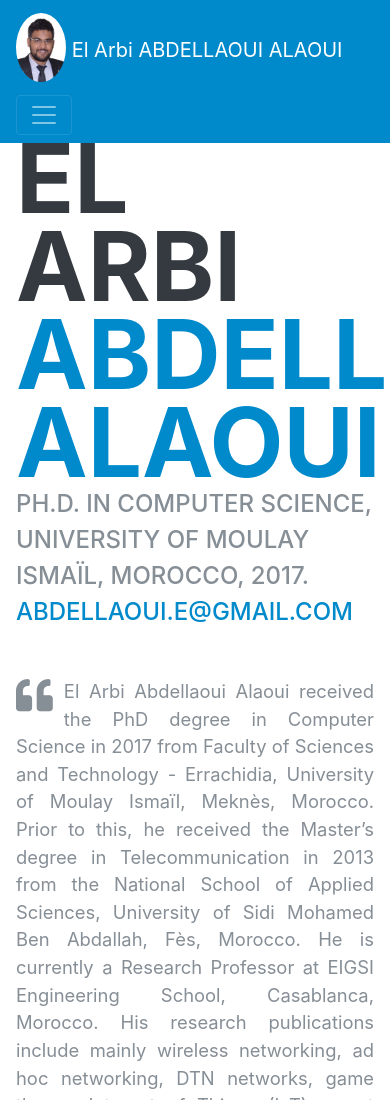
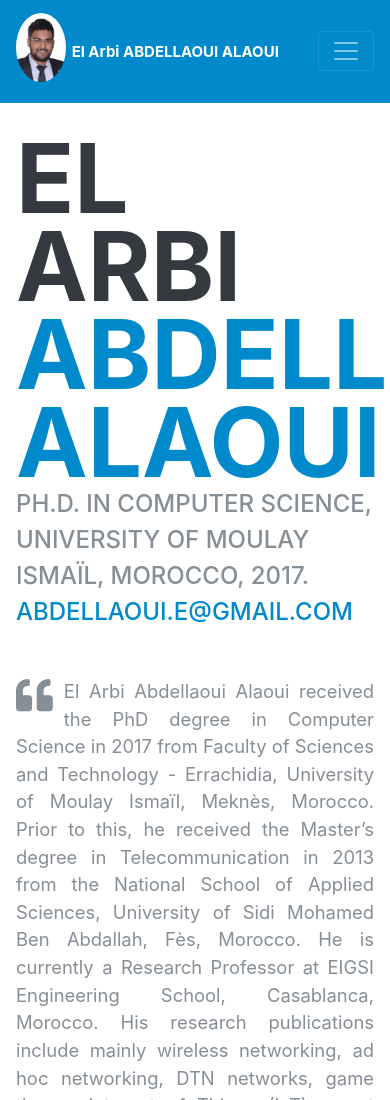
Before and after one commit to abdellaouialaoui/CV, a plain HTML site: page index.html in a window 390 px wide. Shown: the top 1100 px of the page. Drawn offline with nearby package versions, Linux system fonts and the light colour scheme; files that its build step writes are made by us from their sources; some icons are missing; files whose address does not match are found by name; a web font is replaced by a local one.

Commit message:
modification about my name

```diff
--- a/css/monstylecss.css
+++ b/css/monstylecss.css
@@ -140,3 +140,9 @@ ol {counter-reset: repas;} /* on initialise et nomme un compteur */
 width: 50px;
 }
 }
+
+.myname
+{
+   font-size: 15px;
+	font-weight: bold;
+}
--- a/index.html
+++ b/index.html
@@ -32,7 +32,7 @@
       <span class="d-lg-block profile_img" >
       <img class="img-fluid img-profile rounded-circle mx-auto mb-2 " src="img/profile.jpg" alt="">
     </span>
-    <span class="d-lg-none">El Arbi ABDELLAOUI ALAOUI</span>
+    <span class="d-lg-none myname">El Arbi ABDELLAOUI ALAOUI</span>
   </a>
     <button class="navbar-toggler" type="button" data-toggle="collapse" data-target="#navbarSupportedContent" aria-controls="navbarSupportedContent" aria-expanded="false" aria-label="Toggle navigation">
       <span class="navbar-toggler-icon"></span>
```
Also changed, not shown: education.html (+1 -1 lines), publications.html (+1 -1 lines), research.html (+1 -1 lines), teaching.html (+1 -1 lines).
